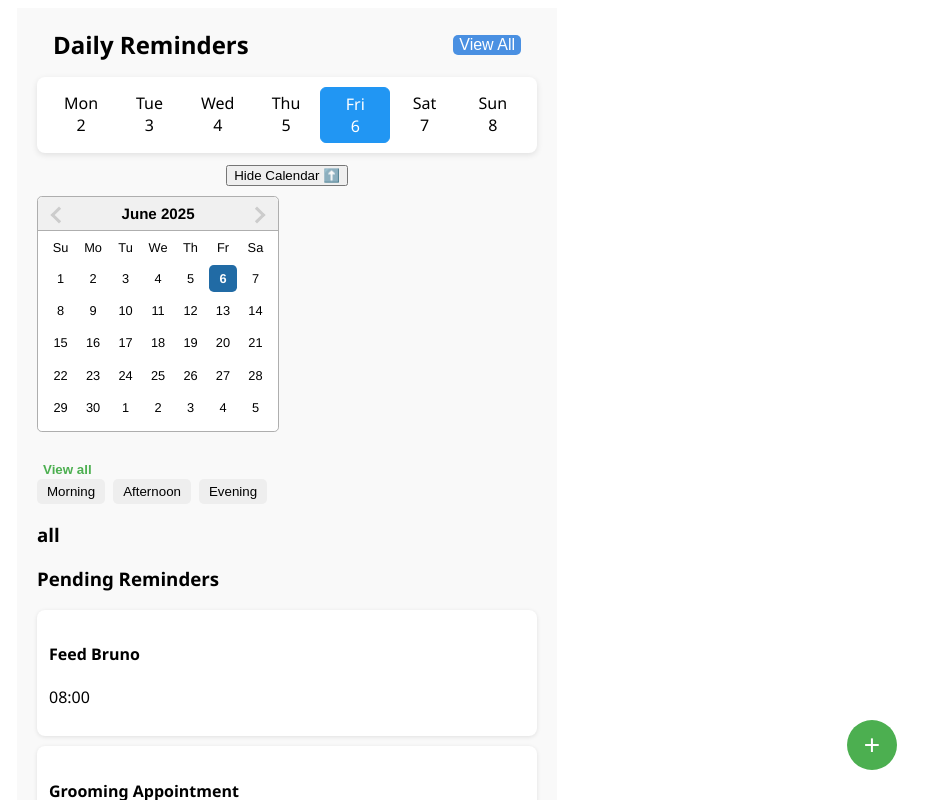
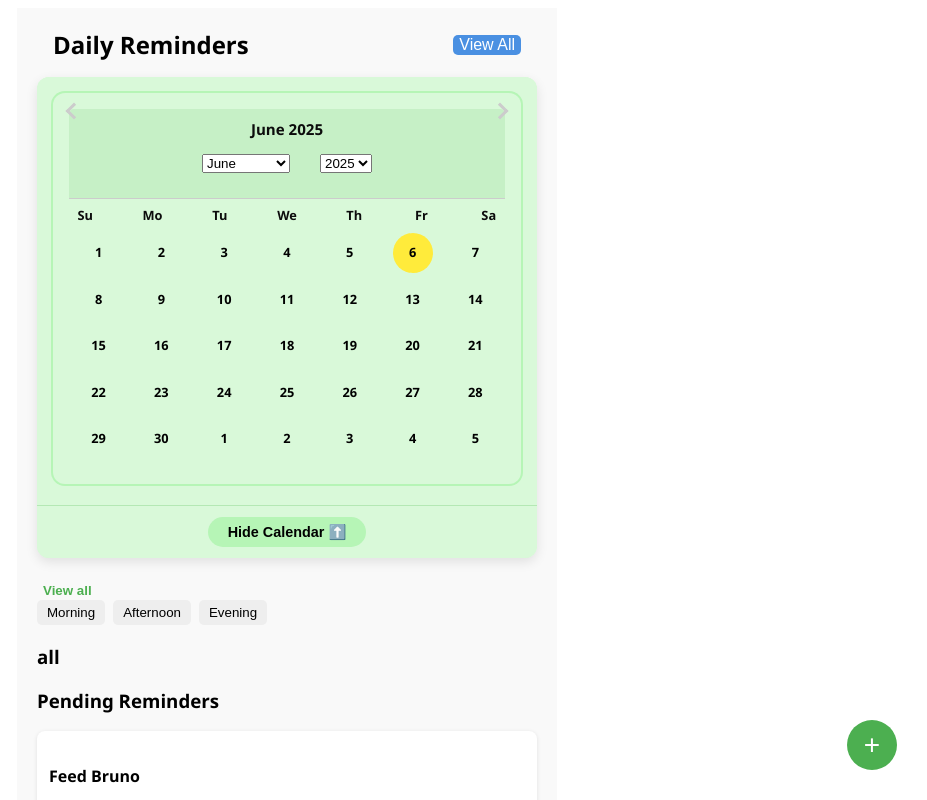
Before and after one commit to ShagunPandey11/Pet-App, a React (Create React App) app: page / in a window 1280 px wide. Both pictures are taken after a click on the button "Show Full Calendar ⬇️". Shown: the top 800 px of the page, without its empty margins (353-1280 px from the left). Built offline with nearby package versions, Linux system fonts and the light colour scheme.

Commit message:
style: added the style for Calendarstrip component

```diff
--- a/src/Components/Calendarstrip.css
+++ b/src/Components/Calendarstrip.css
@@ -1,39 +1,187 @@
+
+/* ----------- CALENDAR STRIP STYLE ----------- */
 .calendar-strip-container {
-  margin-bottom: 10px;
+  width: 100%;
+  max-width: 900px;
+  margin: auto;
+  background-color: #d9f9d9; /* Light green */
+  border-radius: 12px;
+  box-shadow: 0 4px 12px rgba(0, 0, 0, 0.1);
+  box-sizing: border-box;
+  overflow: hidden;
+  transition: all 0.3s ease; /* it means it will take 0.3 sec to open a calendar */
 }
 
 .calendar-strip {
   display: flex;
   justify-content: space-between;
-  background-color: #fff;
-  padding: 10px;
-  border-radius: 8px;
-  overflow-x: auto;
-  box-shadow: 0 2px 6px rgba(0,0,0,0.1);
+  align-items: center;
+  padding: 1rem; /*padding: 1rem 1rem 0.5rem 1rem; different*/
+  background-color: #d9f9d9; /* Same light green */
+  flex-wrap: nowrap; /*items needed to stay in one row only*/
+  overflow-x: auto; /* if items overflows, gives a scrollbar*/
 }
 
 .calendar-day {
-  text-align: center;
+  display: flex;
+  flex-direction: column;
+  align-items: center;
   cursor: pointer;
-  padding: 5px 10px;
-  border-radius: 6px;
-  width: 50px;
+  margin: 0 6px;
+  transition: transform 0.2s;
 }
 
-.calendar-day.today {
-  border: 1px solid #2196F3;
+.calendar-day:hover {
+  transform: scale(1.05);
 }
 
-.calendar-day.selected {
-  background-color: #2196F3;
-  color: white;
+.today .date-circle {
+  background-color: #ffeb3b;
+  color: #000;
 }
 
-.calendar-toggle {
-  text-align: center;
-  margin-top: 10px;
+.calendar-day.selected .date-circle{
+  background-color: #98f598;
+  border: 2px solid #34a853;
 }
 
-.full-calendar {
-  margin-top: 10px;
+.day-name {
+  color: #000; /* Black day names */
+  font-weight: 600;
+  font-size: 0.85rem;
 }
+
+.date-circle {
+  margin-top: 5px;
+  background-color: #b6f5b6; /* Slightly lighter green */
+  color: #000; /* Black text */
+  font-weight: bold;
+  padding: 0.6rem;
+  border-radius: 50px; /* Pill shape*/
+  min-width: 2.2rem;
+  text-align: center;
+}
+
+
+/* ----------- TOGGLE BUTTON ----------- */
+.calendar-toggle {
+  padding: 0.7rem 1rem;
+  background-color: #d9f9d9;
+  text-align: center;
+  border-top: 1px solid #b4e8b4;
+}
+
+.calendar-toggle button {
+  background-color: #b6f5b6;
+  border: none;
+  color: #000;
+  font-weight: 600;
+  font-size: 0.9rem;
+  padding: 0.4rem 1.2rem;
+  border-radius: 30px;
+  cursor: pointer;
+  transition: background-color 0.3s;
+}
+
+.calendar-toggle button:hover {
+  background-color: #a3efa3;
+}
+
+/* ----------- FULL CALENDAR WRAPPER ----------- */
+.full-calendar-wrapper {
+  padding: 1rem;
+  background-color: #d9f9d9; /* Match strip*/
+  animation: fadeIn 0.3s ease-in-out;
+
+}
+
+/* ----------- REACT DATEPICKER CUSTOMIZATION ----------- */
+.react-datepicker {
+  width: 100% !important;
+  max-width: 100% !important;
+  font-family: inherit;
+  background-color: #d9f9d9;
+  box-shadow: 0 0 0 2px #b6f5b6;
+  border-radius: 12px;
+  padding: 1rem;
+  border: none !important;
+  box-sizing: border-box;
+}
+
+.react-datepicker__header {
+  background-color: #c6f0c6;
+  border-bottom: 1px solid #ccc;
+  padding: 10px;
+}
+
+.react-datepicker__month-container {
+  width: 100% !important;
+}
+
+.react-datepicker__month-dropdown-container,
+.react-datepicker__month-dropdown-container{
+  margin: 15px;
+}
+
+.react-datepicker__current-month,
+.react-datepicker__day-name{
+  color: #0c0c0c;
+  font-weight: bold;
+  /* display: block; */
+  /* border: #c94343; */
+  /* margin-bottom: 20px; */
+}
+
+.react-datepicker__day-names, /*container for day name*/
+.react-datepicker__week {   /* container for dates*/
+  display: flex;
+  justify-content: space-between;
+}
+
+.react-datepicker__day {
+  color: #000;
+  font-weight: 600;
+  background-color: transparent;
+  border-radius: 50px;
+  transition: all 0.2s;
+  width: 2.5rem;
+  height: 2.5rem;
+  display: flex;
+  align-items: center;
+  justify-content: center;
+  margin: 0.2rem;
+}
+
+.react-datepicker__day--selected,
+.react-datepicker__day--keyboard-selected {
+  background-color: #a5e6a5;
+  color: #000;
+}
+
+.react-datepicker__day--today {
+  background-color: #ffeb3b !important;
+  color: #000;
+}
+
+/* ----------- ANIMATION ----------- */
+@keyframes fadeIn {
+  from { opacity: 0; transform: translateY(-10px); }
+  to { opacity: 1; transform: translateY(0); }
+}
+
+/* ----------- RESPONSIVE ----------- */
+@media (max-width: 600px) {
+  .calendar-strip {
+    padding: 0.5rem;
+    overflow-x: scroll;
+  }
+
+  .calendar-day {
+    min-width: 60px;
+  }
+
+  .calendar-toggle button {
+    font-size: 0.8rem;
+    padding: 0.4rem 0.8rem;
+  }
+}
--- a/src/Components/Calendarstrip.jsx
+++ b/src/Components/Calendarstrip.jsx
@@ -1,77 +1,113 @@
 import React, { useState } from 'react';
-import DatePicker from 'react-datepicker'; // Full calendar component
+import DatePicker from 'react-datepicker';
 import 'react-datepicker/dist/react-datepicker.css';
-import './Calendarstrip.css' // Custom styles
+import './Calendarstrip.css';
 
-// This function returns an array of 7 dates (Monday to Sunday) for the current week
 const getCurrentWeekDates = () => {
-  const today = new Date(); // Get today's date
-  const dayOfWeek = today.getDay(); // Get which day today is (0 = Sunday, 1 = Monday, etc.)
+  const today = new Date();
+  const dayOfWeek = today.getDay();
+  const mondayOffset = dayOfWeek === 0 ? -6 : 1 - dayOfWeek;
 
-  // Calculate how far back to go to get Monday.
-  // If it's Sunday (0), we go back 6 days, else go back (dayOfWeek - 1) days
-  const mondayOffset = (dayOfWeek === 0) ? -6 : 1 - dayOfWeek;
-
-  const monday = new Date(today); // Copy today's date
-  monday.setDate(today.getDate() + mondayOffset); // Move date to this week's Monday
+  const monday = new Date(today);
+  monday.setDate(today.getDate() + mondayOffset);
 
   const weekDates = [];
   for (let i = 0; i < 7; i++) {
-    const d = new Date(monday); // Start from Monday
-    d.setDate(monday.getDate() + i); // Add i days to get full week
+    const d = new Date(monday);
+    d.setDate(monday.getDate() + i);
     weekDates.push(d);
   }
-
   return weekDates;
 };
 
 const CalendarStrip = ({ selectedDate, onDateSelect }) => {
-  const weekDates = getCurrentWeekDates(); // Get all 7 days of the week
-  const [showFullCalendar, setShowFullCalendar] = useState(false); // Control visibility of full calendar
+  const weekDates = getCurrentWeekDates();
+  const [showFullCalendar, setShowFullCalendar] = useState(false);
 
   return (
-    <div className="calendar-strip-container">
+    // <div className="calendar-strip-container">
+    //   <div className="calendar-strip">
+    //     {weekDates.map((date) => {
+    //       const isToday = new Date().toDateString() === date.toDateString();
+    //       const isSelected = selectedDate.toDateString() === date.toDateString();
 
-      {/* Horizontal 7-day calendar strip */}
+    //       return (
+    //         <div
+    //           key={date.toDateString()}
+    //           className={`calendar-day ${isToday ? 'today' : ''} ${isSelected ? 'selected' : ''}`}
+    //           onClick={() => onDateSelect(date)}
+    //         >
+    //           <div className="day-name">
+    //             {date.toLocaleDateString('en-US', { weekday: 'short' })}
+    //           </div>
+    //           <div className="date-circle">
+    //             {date.getDate()}
+    //           </div>
+    //         </div>
+    //       );
+    //     })}
+    //   </div>
+
+    //   {/* Toggle button BELOW strip */}
+    //   <div className="calendar-toggle">
+    //     <button onClick={() => setShowFullCalendar(prev => !prev)}>
+    //       {showFullCalendar ? 'Hide Calendar ⬆️' : 'Show Full Calendar ⬇️'}
+    //     </button>
+    //   </div>
+
+    //   {showFullCalendar && (
+    //     <div className="full-calendar-wrapper">
+    //       <DatePicker
+    //         selected={selectedDate}
+    //         onChange={date => onDateSelect(date)}
+    //         inline
+    //       />
+    //     </div>
+    //   )}
+    // </div>
+  <div className='calendar-strip-container'>
+    <div className="calendar-strip-wrapper">
+  {!showFullCalendar ? (
     <div className="calendar-strip">
       {weekDates.map((date) => {
-          const isToday = new Date().toDateString() === date.toDateString(); // Check if date is today
-          const isSelected = selectedDate.toDateString() === date.toDateString(); // Check if date is selected
+        const isToday = new Date().toDateString() === date.toDateString();
+        const isSelected = selectedDate.toDateString() === date.toDateString();
 
         return (
           <div
-              key={date.toDateString()} // Unique key for React
+            key={date.toDateString()}
             className={`calendar-day ${isToday ? 'today' : ''} ${isSelected ? 'selected' : ''}`}
-              onClick={() => onDateSelect(date)} // Change selected date
+            onClick={() => onDateSelect(date)}
           >
-              <div className="day">
-                {date.toLocaleDateString('en-US', { weekday: 'short' })} {/* e.g., Mon, Tue */}
+            <div className="day-name">
+              {date.toLocaleDateString('en-US', { weekday: 'short' })}
             </div>
-              <div className="date">
-                {date.getDate()} {/* Just the number (e.g., 3, 10, 22) */}
+            <div className="date-circle">
+              {date.getDate()}
             </div>
           </div>
         );
       })}
     </div>
+  ) : (
+    <div className="full-calendar-wrapper">
+      <DatePicker
+        selected={selectedDate}
+        onChange={date => onDateSelect(date)}
+        inline
+        showMonthDropdown
+        showYearDropdown
+        dropdownMode="select"
+      />
+    </div>
+  )}
+</div>
 
-      {/* Arrow-like toggle to show/hide full calendar */}
 <div className="calendar-toggle">
   <button onClick={() => setShowFullCalendar(prev => !prev)}>
     {showFullCalendar ? 'Hide Calendar ⬆️' : 'Show Full Calendar ⬇️'}
   </button>
 </div>
-
-      {/* Conditionally show the full calendar */}
-      {showFullCalendar && (
-        <div className="full-calendar">
-          <DatePicker
-            selected={selectedDate}           // The currently selected date
-            onChange={date => onDateSelect(date)} // When user clicks a new date
-            inline                             // Show as a full embedded calendar (not popup)
-          />
-        </div>
-      )}
     </div>
   );
 };
```
Also changed, not shown: src/Components/FilterBar.jsx (+79 -0 lines), src/Components/Demo.css (added). Lines whose indentation alone changed are shown as unchanged.
